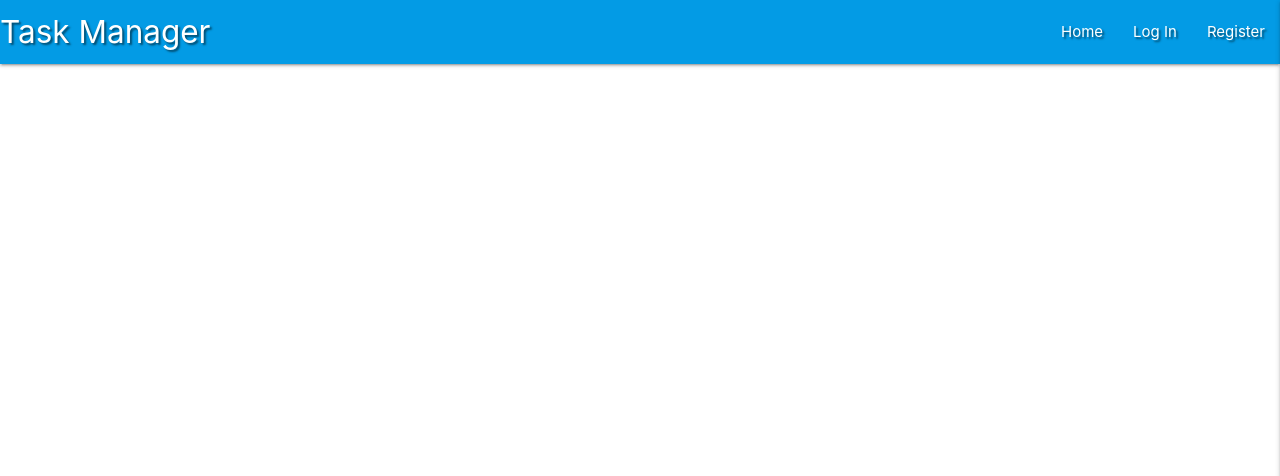
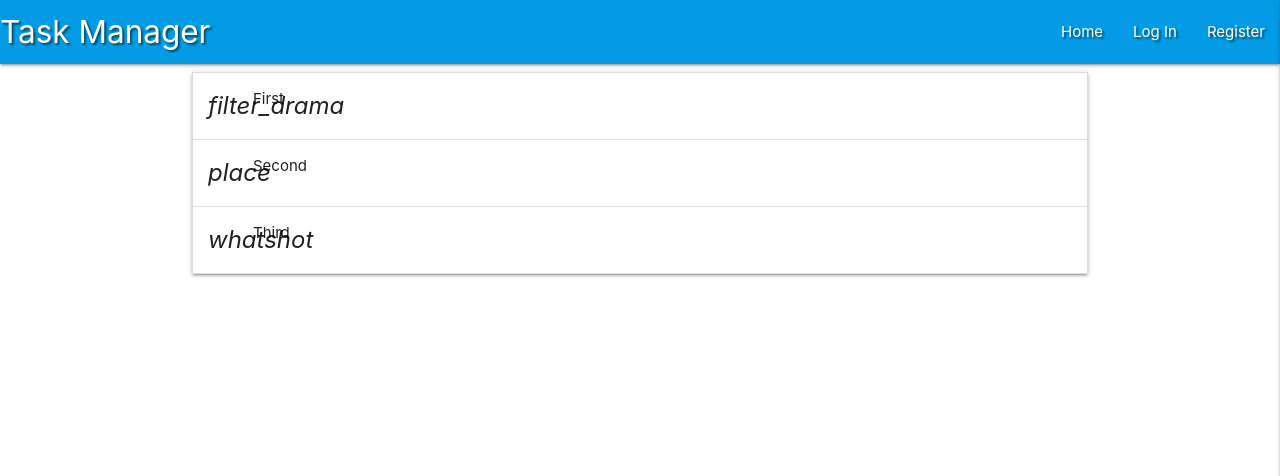
Before and after one commit to PSebastian96/flaskpy-mongodb, a Flask app: page / in a window 1280 px wide. Shown: the top 476 px of the page. Run offline with Flask 3, Linux system fonts and the light colour scheme; data that the repository does not hold is empty; some libraries are stand-ins or nearby versions.

Commit message:
tasks accordion

```diff
--- a/templates/tasks.html
+++ b/templates/tasks.html
@@ -4,4 +4,28 @@ task.task_name }}<br />
 {{ task.task_description }}<br />
 {{ task.is_urgent }}<br />
 {{ task.due_date }}<br />
-{% endfor %} {% endblock %}
+
+{% endfor %}
+
+<ul class="collapsible">
+  <li>
+    <div class="collapsible-header">
+      <i class="material-icons">filter_drama</i>First
+    </div>
+    <div class="collapsible-body"><span>Lorem ipsum dolor sit amet.</span></div>
+  </li>
+  <li>
+    <div class="collapsible-header">
+      <i class="material-icons">place</i>Second
+    </div>
+    <div class="collapsible-body"><span>Lorem ipsum dolor sit amet.</span></div>
+  </li>
+  <li>
+    <div class="collapsible-header">
+      <i class="material-icons">whatshot</i>Third
+    </div>
+    <div class="collapsible-body"><span>Lorem ipsum dolor sit amet.</span></div>
+  </li>
+</ul>
+
+{% endblock %}
```
